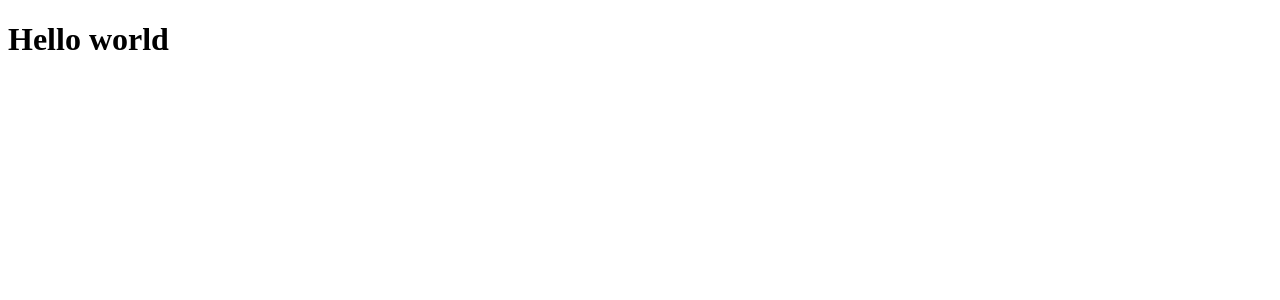
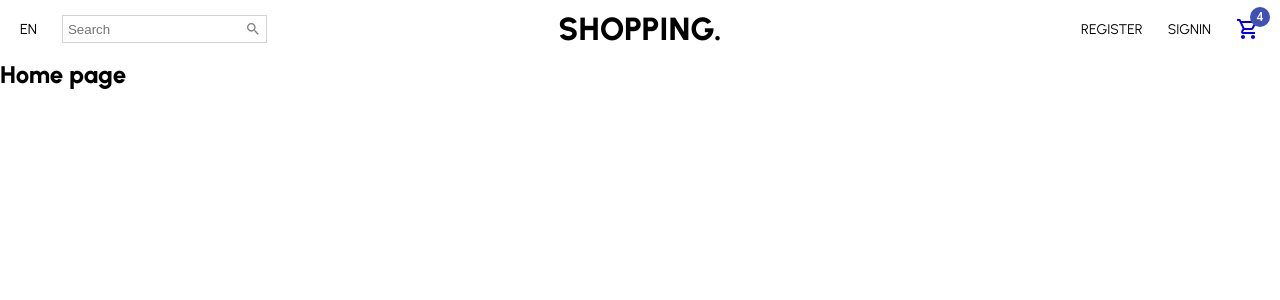
Before and after one commit to TimothyAttah/E-commerce-app, a React (Create React App) app in the folder client/: page / in a window 1280 px wide. Shown: the top 300 px of the page. Built offline with nearby package versions, Linux system fonts and the light colour scheme.

Commit message:
Created header feature

```diff
--- a/client/src/App.jsx
+++ b/client/src/App.jsx
@@ -1,9 +1,15 @@
-import React from 'react'
+import React from 'react';
+import { Route, Switch, BrowserRouter as Router } from 'react-router-dom';
+import { Home } from './pages/home/Home'
 
 export const App = () => {
   return (
-    <div>
-      <h1>Hello world</h1>
-    </div>
+    <>
+      <Router>
+      <Switch>
+        <Route exact component={Home} />
+      </Switch>
+      </Router>
+    </>
   )
 }
--- /dev/null
+++ b/client/src/components/nav/Navbar.jsx
@@ -0,0 +1,126 @@
+import React from 'react';
+import { Link } from 'react-router-dom';
+import { Search, ShoppingCartOutlined } from '@material-ui/icons';
+import styled, { css } from 'styled-components';
+// import { useSelector } from 'react-redux';
+// import { Icon } from 'semantic-ui-react';
+import { mobile } from '../../responsive';
+import { Badge } from '@material-ui/core';
+
+const Container = styled.div`
+	height: 60px;
+	${mobile({
+    height: '50px'
+  })}
+`;
+
+const Wrapper = styled.div`
+	padding: 10px 20px;
+	display: flex;
+	justify-content: space-between;
+	align-items: center;
+	${mobile({
+    padding: '10px 0px',
+  })}
+`;
+
+const Left = styled.div`
+  flex: 1;
+  display: flex;
+  align-items: center;
+`;
+const Language = styled.span`
+	font-size: 0.9rem;
+	cursor: pointer;
+	${mobile({
+    display: 'none',
+  })}
+`;
+const SearchContainer = styled.div`
+	border: 0.5px solid lightgray;
+	display: flex;
+	align-items: center;
+	margin-left: 25px;
+	padding: 5px;
+	.MuiSvgIcon-root {
+		font-size: 1rem;
+		display: flex;
+		align-items: center;
+		color: gray;
+	}
+	${mobile({
+		marginLeft: '5px',
+	})}
+`;
+const Input = styled.input`
+	${mobile({
+    width: '50px',
+    marginLeft: '0px'
+  })}
+`;
+
+const Center = styled.div`
+	flex: 1;
+  text-align: center;
+`;
+const Logo = styled.h1`
+  text-transform: uppercase;
+	font-weight: bold;
+	${mobile({
+    fontSize: '1.1rem',
+    marginLeft: '5px'
+  })}
+`;
+
+const Right = styled.div`
+	flex: 1;
+	display: flex;
+	align-items: center;
+	justify-content: flex-end;
+	${mobile( {
+    flex: 2,
+    justifyContent: 'center',
+  })}
+`;
+const MenuItem = styled.div`
+	font-size: 14px;
+	cursor: pointer;
+	margin-left: 25px;
+	text-transform: uppercase;
+	${mobile({
+    fontSize: '12px',
+    marginLeft: '5px',
+    fontWeight: '600'
+  })}
+`;
+
+export const Navbar = () => {
+  // const quantity = useSelector(state => state.cart.quantity );
+  return (
+    <Container>
+      <Wrapper>
+        <Left>
+          <Language>EN</Language>
+          <SearchContainer>
+            <Input placeholder="Search" />
+            <Search name="search" />
+          </SearchContainer>
+        </Left>
+        <Center>
+          <Logo>Shopping.</Logo>
+        </Center>
+        <Right>
+          <MenuItem>Register</MenuItem>
+          <MenuItem>Signin</MenuItem>
+          <Link to="/cart">
+            <MenuItem>
+              <Badge badgeContent={4} color="primary">
+                <ShoppingCartOutlined />
+              </Badge>
+            </MenuItem>
+          </Link>
+        </Right>
+      </Wrapper>
+    </Container>
+  );
+};
--- a/client/src/index.js
+++ b/client/src/index.js
@@ -2,9 +2,11 @@ import React from 'react';
 import ReactDOM from 'react-dom';
 
 import { App } from './App';
+import { GlobalStyle } from './styles/globalStyles';
 
 ReactDOM.render(
   <React.StrictMode>
+    <GlobalStyle />
     <App />
   </React.StrictMode>,
   document.getElementById( 'root' )
--- /dev/null
+++ b/client/src/pages/home/Home.jsx
@@ -0,0 +1,11 @@
+import React from 'react'
+import { Navbar } from '../../components/nav/Navbar'
+
+export const Home = () => {
+  return (
+    <div>
+      <Navbar />
+      <h2>Home page</h2>
+    </div>
+  )
+}
--- /dev/null
+++ b/client/src/responsive.js
@@ -0,0 +1,9 @@
+import { css } from 'styled-components';
+
+export const mobile = ( props ) => {
+  return css`
+  @media only screen and (max-width: 420px){
+    ${props}
+  }
+  `;
+};
--- a/client/src/styles/globalStyles.js
+++ b/client/src/styles/globalStyles.js
@@ -8,7 +8,7 @@ export const GlobalStyle = createGlobalStyle`
     box-sizing: border-box;
   }
   html{
-    font-size: 15px;
+    font-size: 16px;
   }
   body{
     font-family: 'Urbanist', sans-serif;
```
